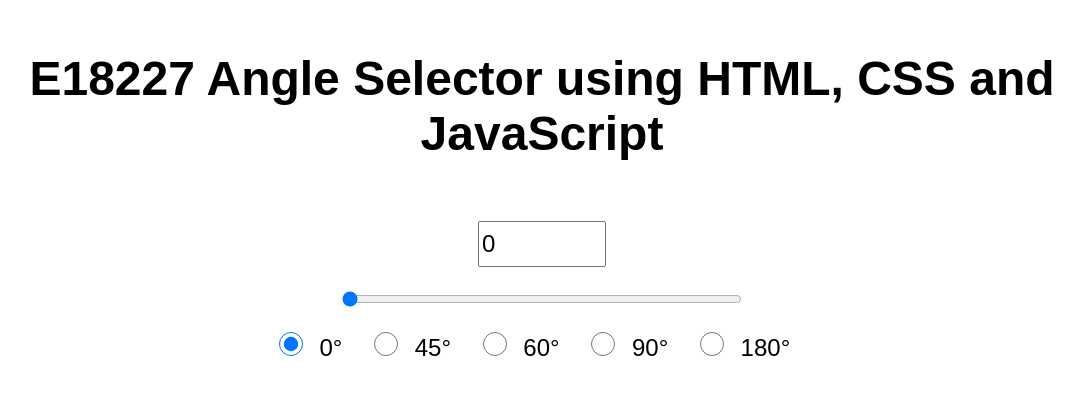
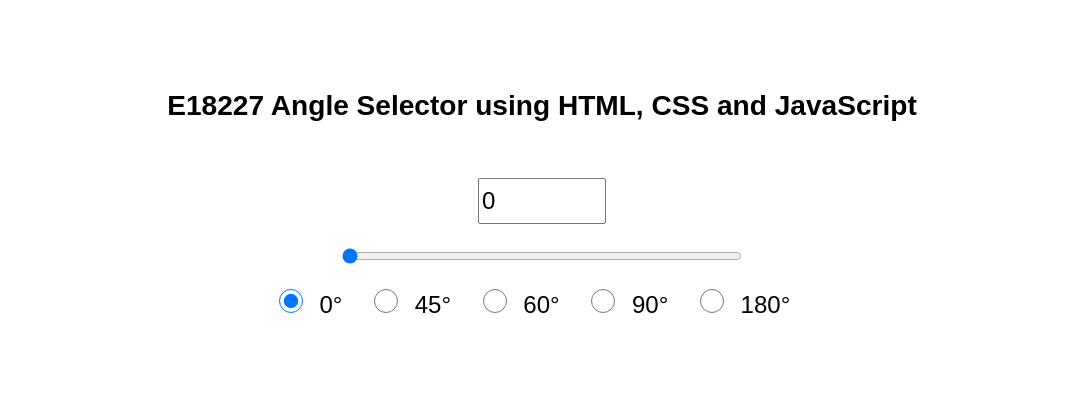
Before and after one commit to DinukaHM/e18227-angle-selector-basic, a plain HTML site: page index.html in a window 1280 px wide. Shown: the part 210-604 px from the top of the page, without its empty margins (98-1181 px from the left). Drawn offline with Linux system fonts and the light colour scheme.

Commit message:
Change header size

```diff
--- a/index.html
+++ b/index.html
@@ -8,7 +8,7 @@
 </head>
 <body>
     <div class="container">
-        <h1>E18227 Angle Selector using HTML, CSS and JavaScript</h1>
+        <h3>E18227 Angle Selector using HTML, CSS and JavaScript</h3>
         <br>
         <input type="number" id="angleInput" min="0" max="360" value="0">
         <br>
```
